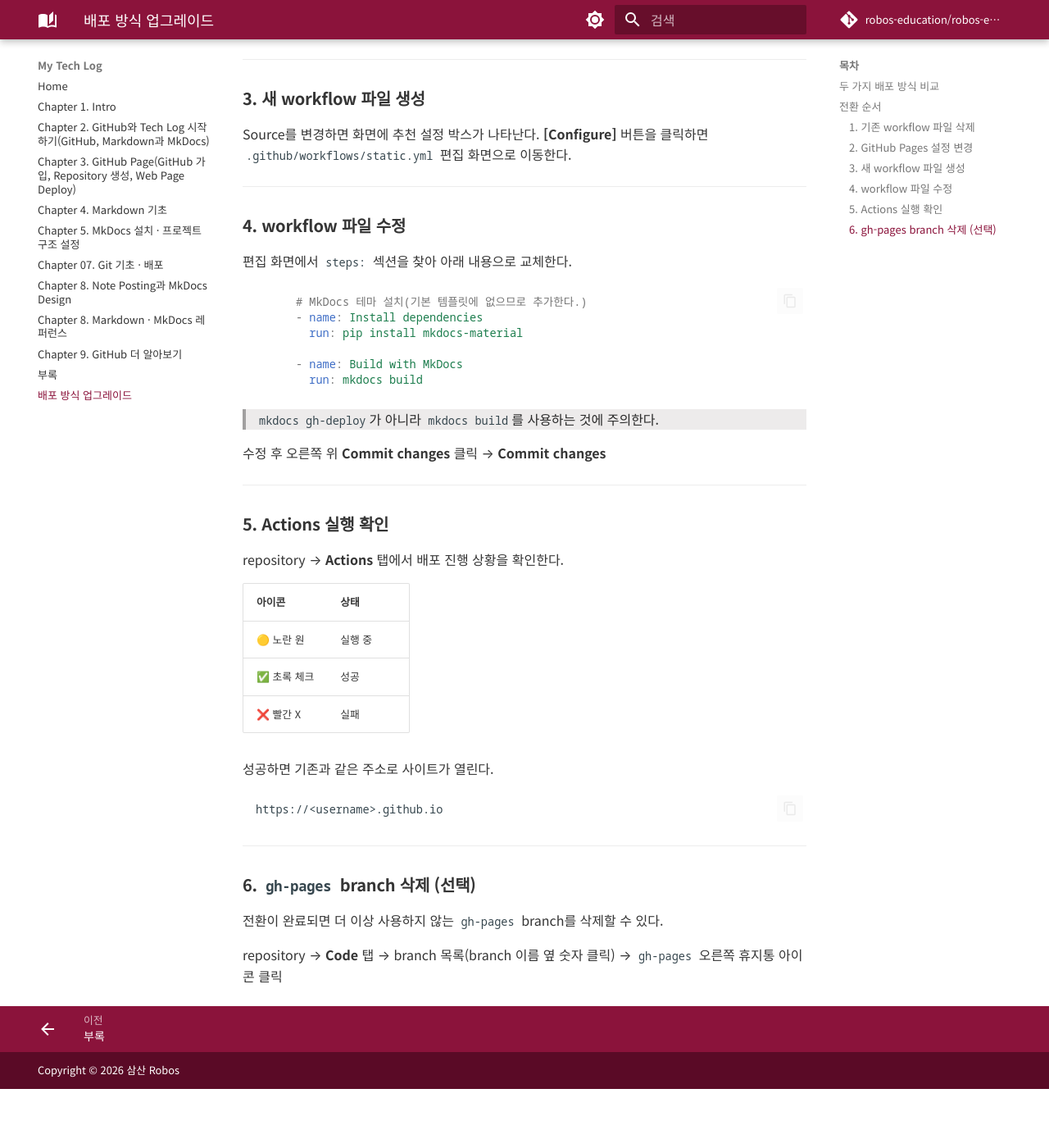
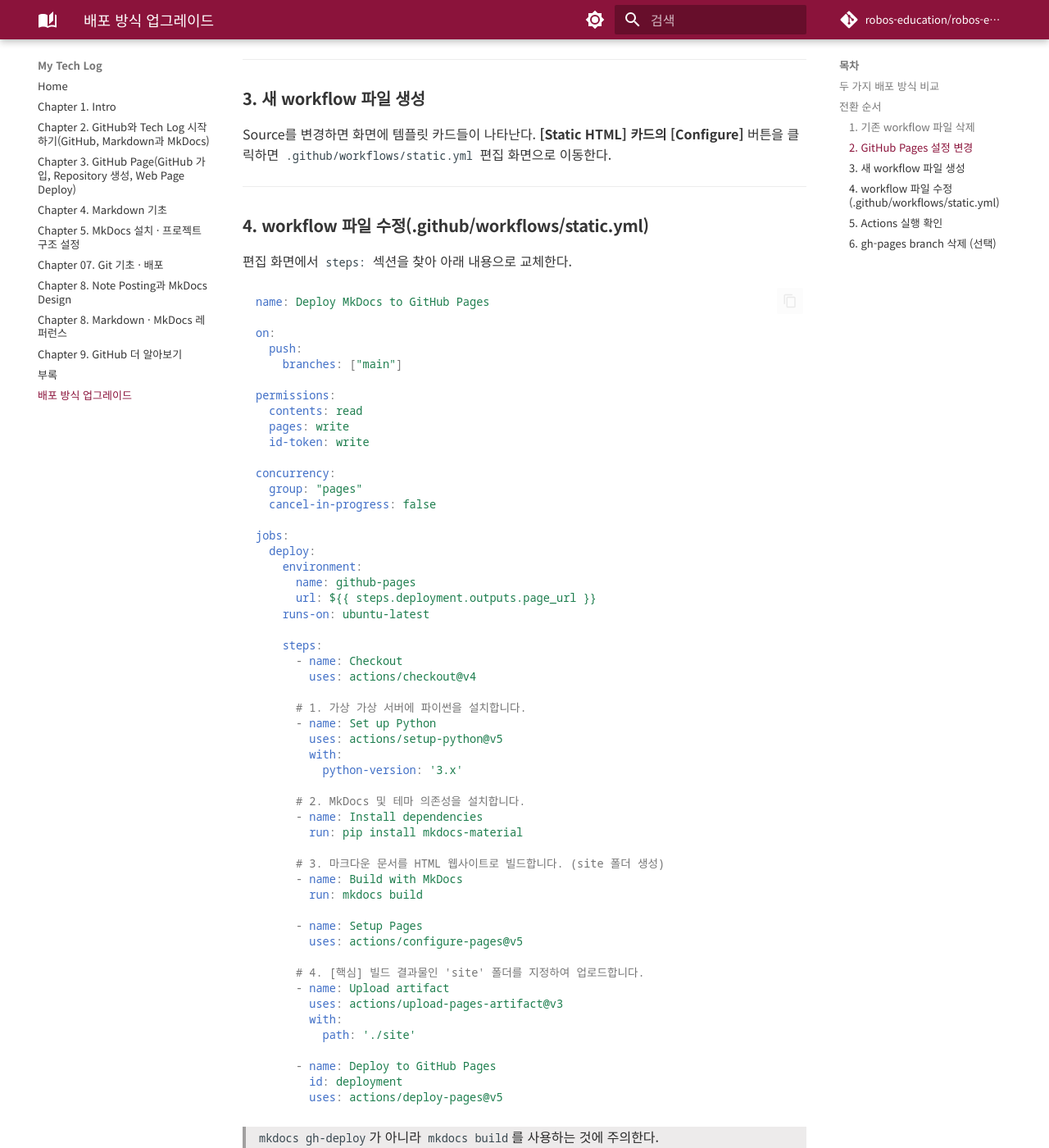
Before and after one commit to robos-education/robos-education.github.io, an MkDocs documentation site: the page built from docs/11_whats-new.md, in a window 1280 px wide and 1400 px high, scrolled down 1052 px. Shown: the whole window at 82% size. Built offline with MkDocs 1.6.1 and Material for MkDocs 9.7.7, drawn with Linux system fonts in a browser that asks for light colours; comment, search, counter and statistics services are not loaded; before the commit the page ends 2380 px from its top, so only the background shows below that; some of the changed text lies outside the part shown.

Commit message:
github Action 배포방식으로 바꾸는 부분 수정

````diff
--- a/docs/11_whats-new.md
+++ b/docs/11_whats-new.md
@@ -39,21 +39,67 @@ repository → `Code` 탭 → `.github/workflows/deploy.yml` 클릭 → 오른
 
 ### 3. 새 workflow 파일 생성
 
-Source를 변경하면 화면에 추천 설정 박스가 나타난다. **[Configure]** 버튼을 클릭하면 `.github/workflows/static.yml` 편집 화면으로 이동한다.
+Source를 변경하면 화면에 템플릿 카드들이 나타난다. **[Static HTML] 카드의 [Configure]** 버튼을 클릭하면 `.github/workflows/static.yml` 편집 화면으로 이동한다.
 
 ---
 
-### 4. workflow 파일 수정
+### 4. workflow 파일 수정(.github/workflows/static.yml)
 
 편집 화면에서 `steps:` 섹션을 찾아 아래 내용으로 교체한다.
 
 ```yaml
-      # MkDocs 테마 설치(기본 템플릿에 없으므로 추가한다.)
+name: Deploy MkDocs to GitHub Pages
+
+on:
+  push:
+    branches: ["main"]
+
+permissions:
+  contents: read
+  pages: write
+  id-token: write
+
+concurrency:
+  group: "pages"
+  cancel-in-progress: false
+
+jobs:
+  deploy:
+    environment:
+      name: github-pages
+      url: ${{ steps.deployment.outputs.page_url }}
+    runs-on: ubuntu-latest
+
+    steps:
+      - name: Checkout
+        uses: actions/checkout@v4
+
+      # 1. 가상 가상 서버에 파이썬을 설치합니다.
+      - name: Set up Python
+        uses: actions/setup-python@v5
+        with:
+          python-version: '3.x'
+
+      # 2. MkDocs 및 테마 의존성을 설치합니다.
       - name: Install dependencies
         run: pip install mkdocs-material
 
+      # 3. 마크다운 문서를 HTML 웹사이트로 빌드합니다. (site 폴더 생성)
       - name: Build with MkDocs
         run: mkdocs build
+
+      - name: Setup Pages
+        uses: actions/configure-pages@v5
+
+      # 4. [핵심] 빌드 결과물인 'site' 폴더를 지정하여 업로드합니다.
+      - name: Upload artifact
+        uses: actions/upload-pages-artifact@v3
+        with:
+          path: './site'
+
+      - name: Deploy to GitHub Pages
+        id: deployment
+        uses: actions/deploy-pages@v5
 ```
 
 > `mkdocs gh-deploy`가 아니라 `mkdocs build`를 사용하는 것에 주의한다.
@@ -84,4 +130,4 @@ https://<username>.github.io
 
 전환이 완료되면 더 이상 사용하지 않는 `gh-pages` branch를 삭제할 수 있다.
 
-repository → **Code** 탭 → branch 목록(branch 이름 옆 숫자 클릭) → `gh-pages` 오른쪽 휴지통 아이콘 클릭
+repository → **Code** 탭 → View all branches → `gh-pages` 오른쪽 휴지통 아이콘 클릭
````
